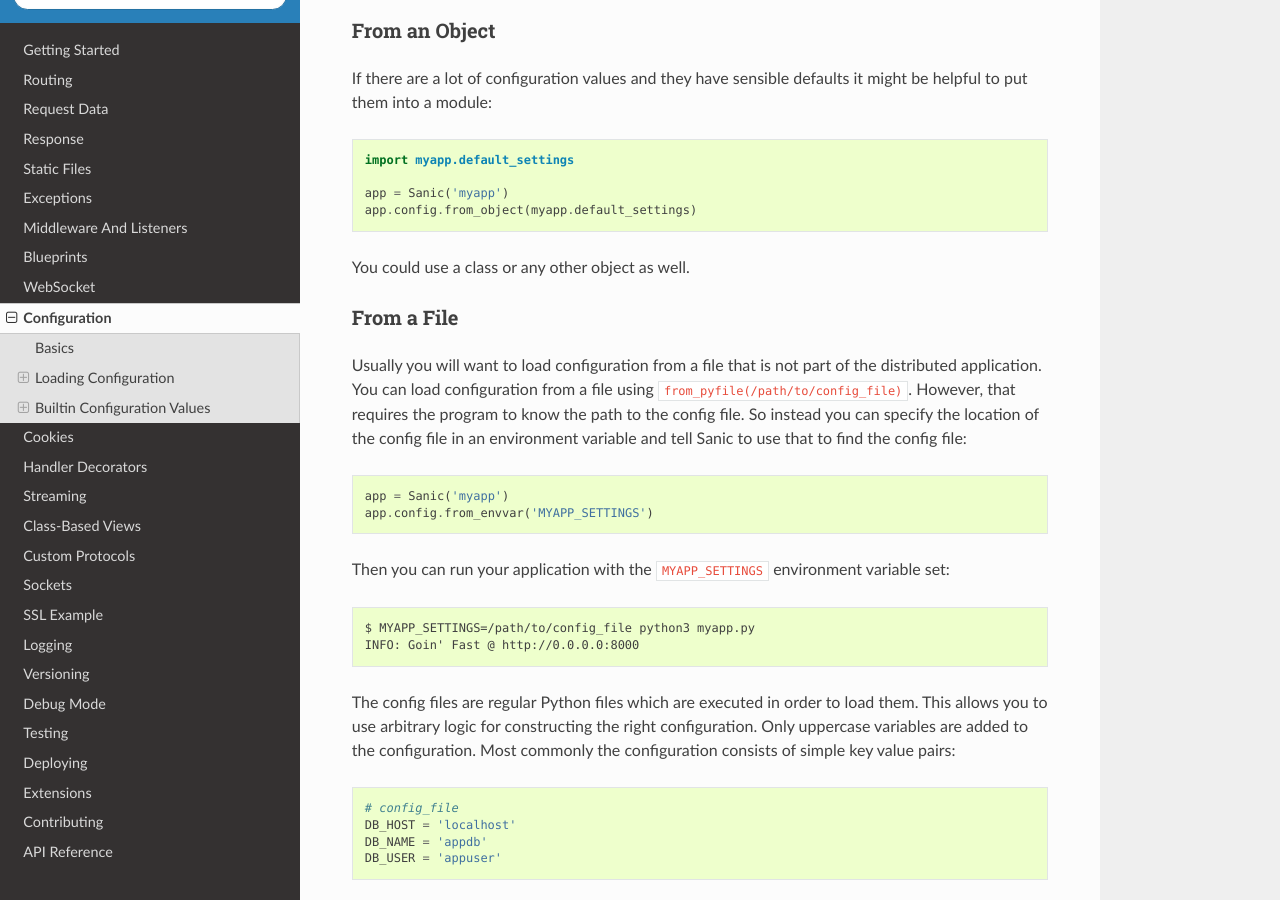
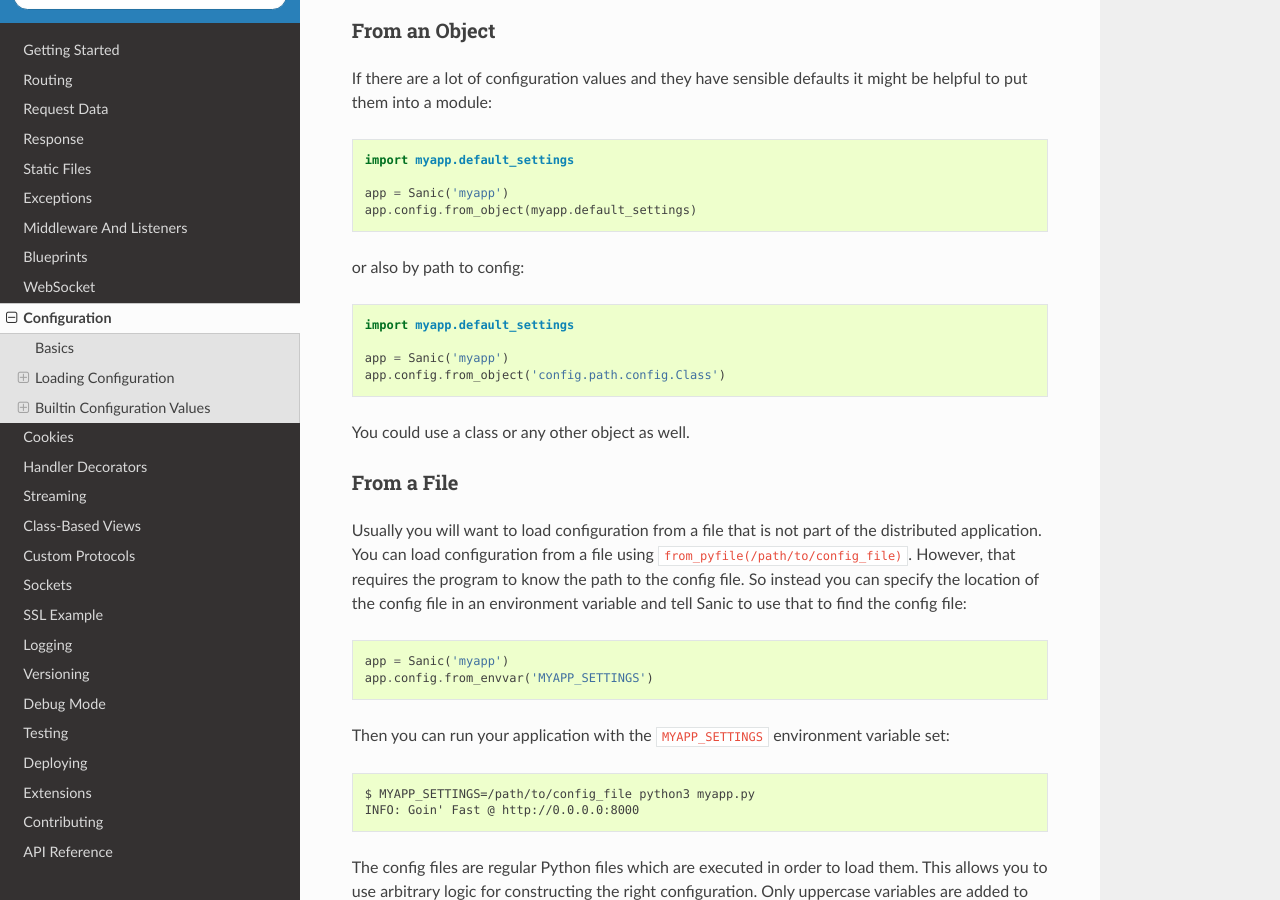
Before and after one commit to sanic-org/sanic, a Sphinx documentation site: the page built from docs/sanic/config.md, in a window 1280 px wide and 900 px high, scrolled down 1201 px. Built offline with Sphinx 7.4.7 and the Read the Docs theme 2.0.0, drawn with Linux system fonts in a browser that asks for light colours.

Commit message:
create a documentation for config path

````diff
--- a/docs/sanic/config.md
+++ b/docs/sanic/config.md
@@ -53,6 +53,15 @@ import myapp.default_settings
 app = Sanic('myapp')
 app.config.from_object(myapp.default_settings)
 ```
+or also by path to config:
+
+```
+import myapp.default_settings
+
+app = Sanic('myapp')
+app.config.from_object('config.path.config.Class')
+```
+
 
 You could use a class or any other object as well.
 
````
Also changed, not shown: 1 other file.
